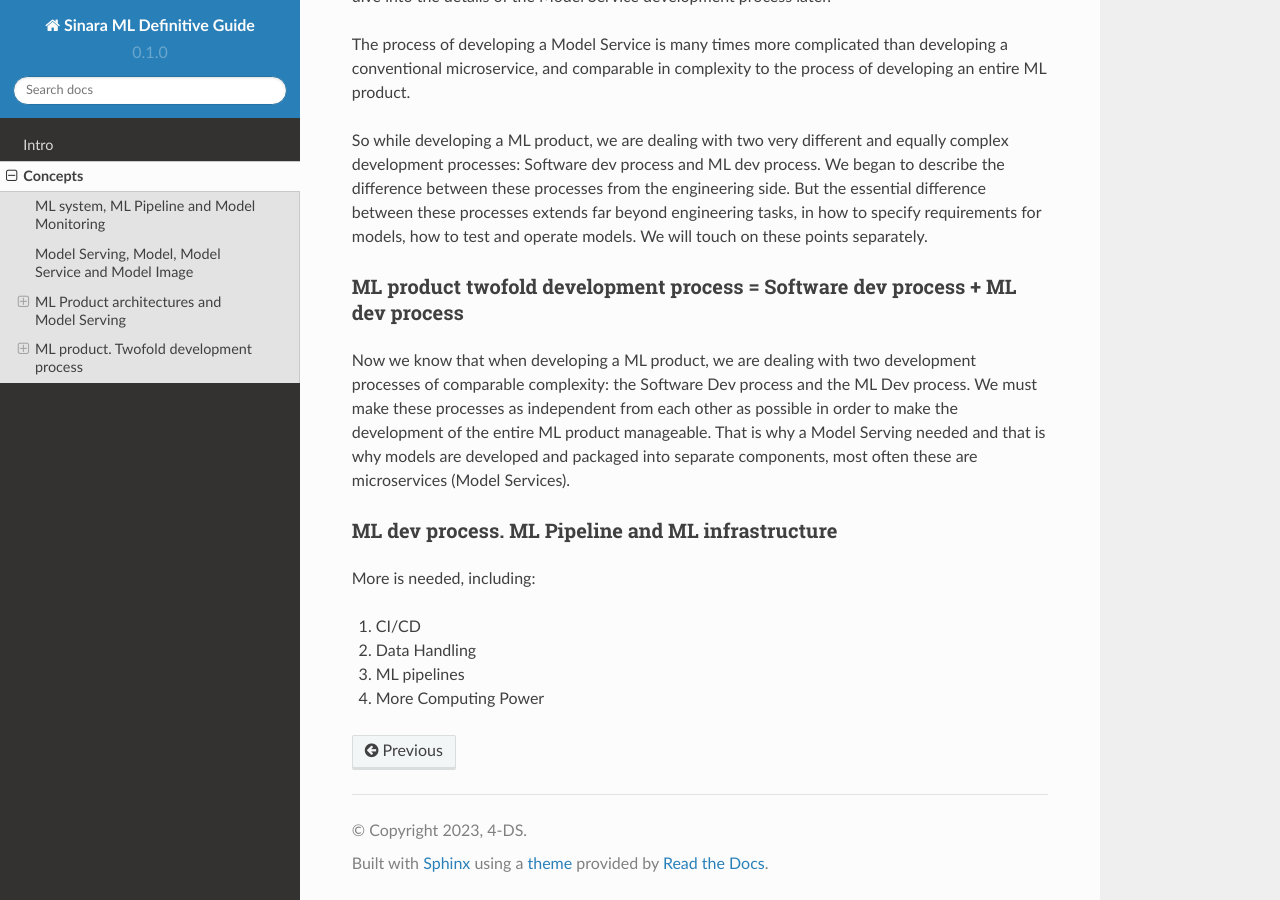
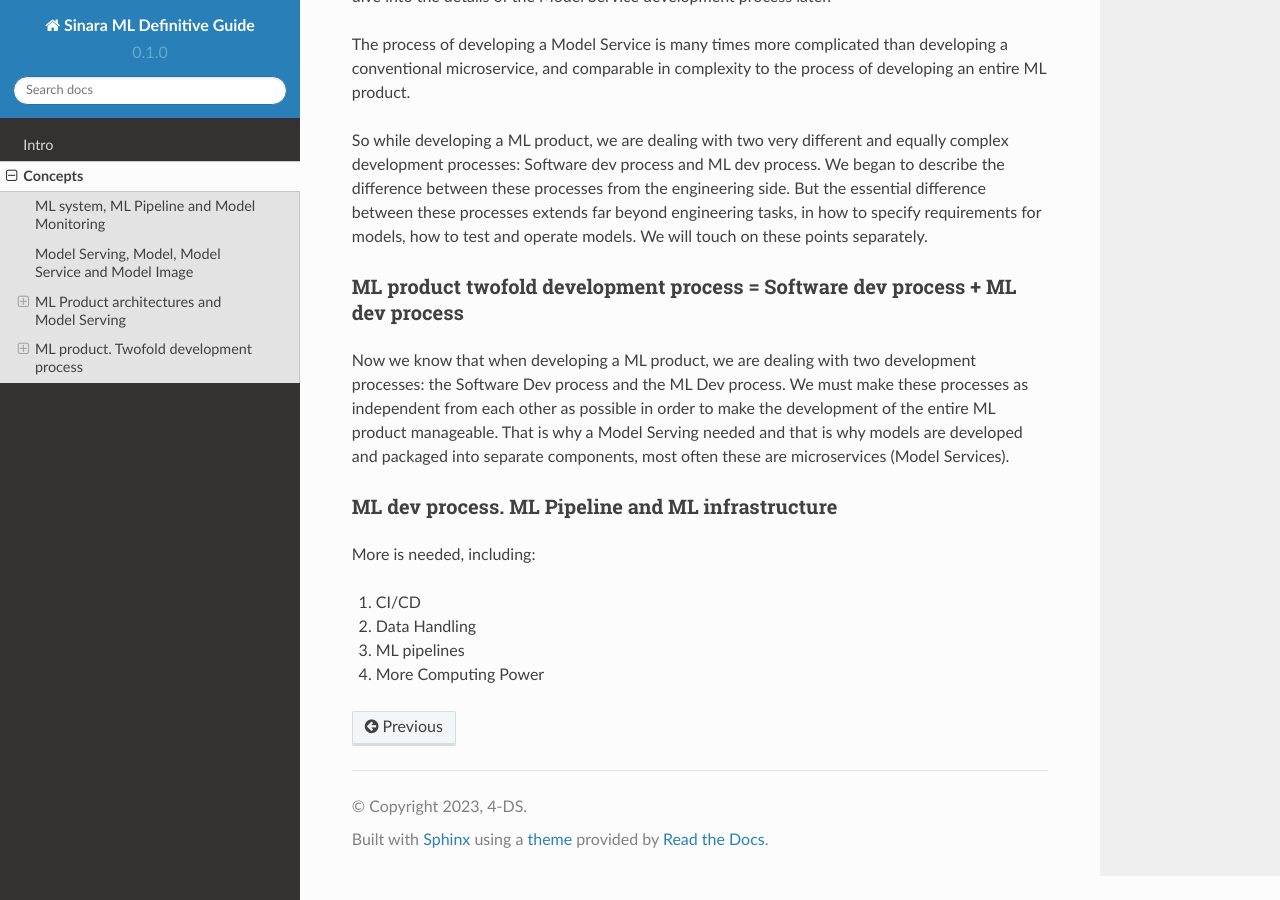
Before and after one commit to 4-DS/SinaraML-Def-Guide, a Sphinx documentation site: the page built from docs/source/concepts.rst, in a window 1280 px wide and 900 px high, scrolled down 7346 px. Built offline with Sphinx 7.4.7 and the Read the Docs theme 2.0.0, drawn with Linux system fonts in a browser that asks for light colours.

Commit message:
Update concepts.rst

```diff
--- a/docs/source/concepts.rst
+++ b/docs/source/concepts.rst
@@ -133,7 +133,7 @@
 
 ML product twofold development process = Software dev process + ML dev process
 ==============================================================================
-Now we know that when developing a ML product, we are dealing with two development processes of comparable complexity: the Software Dev process and the ML Dev process. We must make these processes as independent from each other as possible in order to make the development of the entire ML product manageable. That is why a Model Serving needed and that is why models are developed and packaged into separate components, most often these are microservices (Model Services).
+Now we know that when developing a ML product, we are dealing with two development processes: the Software Dev process and the ML Dev process. We must make these processes as independent from each other as possible in order to make the development of the entire ML product manageable. That is why a Model Serving needed and that is why models are developed and packaged into separate components, most often these are microservices (Model Services).
 
 
 
```
